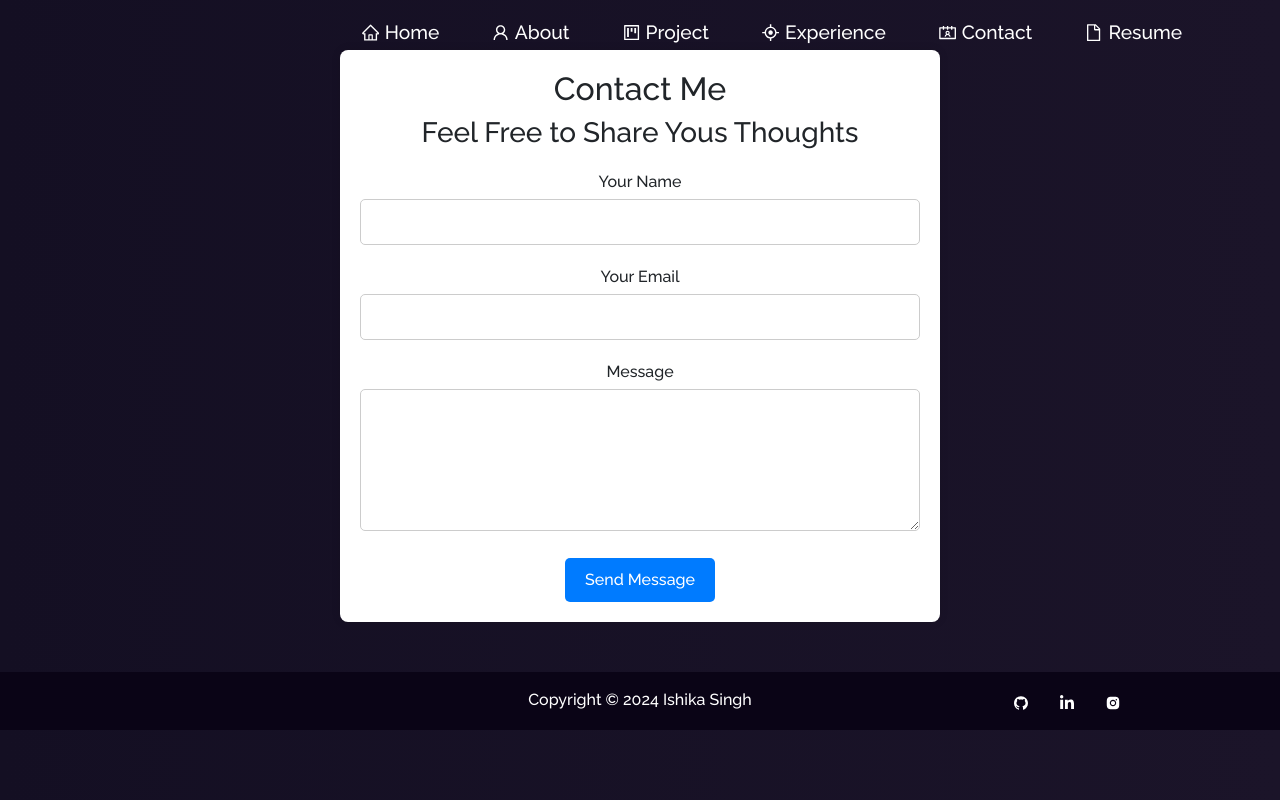
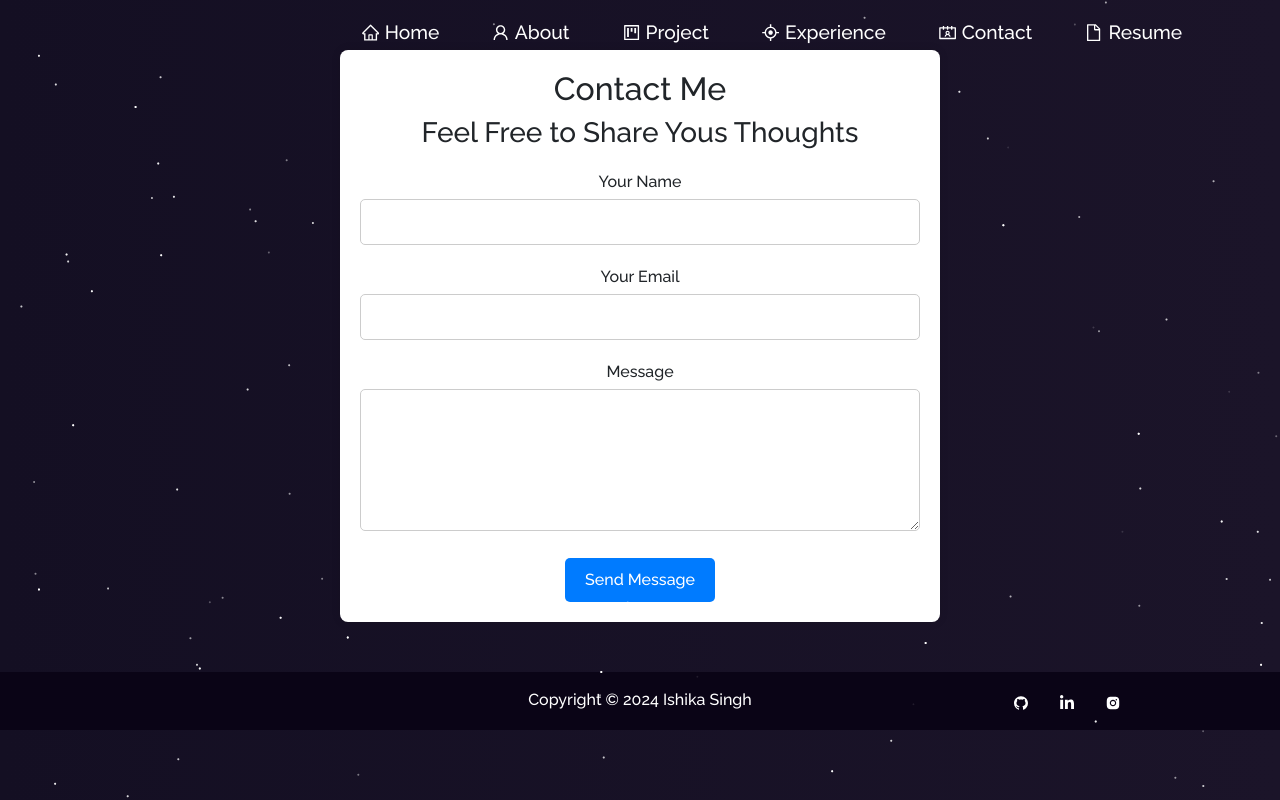
Before and after one commit to ishikasingh21/Ishika-Portfolio-main, a React (Create React App) app: page /contact in a window 1280 px wide. Built offline with nearby package versions, Linux system fonts and the light colour scheme.

Commit message:
contact css js

```diff
--- a/src/components/Contact.css
+++ b/src/components/Contact.css
@@ -15,6 +15,7 @@
 
   .contact-form {
     margin-top: 20px;
+
   }
 
   .form-group {
--- a/src/components/Contact.js
+++ b/src/components/Contact.js
@@ -1,6 +1,8 @@
 // src/components/Contact.js
 import React, { useState } from 'react';
 import './Contact.css';
+import Particle from './Particle';
+
 
 const Contact = () => {
   const [formData, setFormData] = useState({
@@ -23,6 +25,7 @@ const Contact = () => {
 
   return (
     <div className="contact-form-container">
+      <Particle />
       <h2>Contact Me</h2>
       <h3>Feel Free to Share Yous Thoughts</h3>
       <form onSubmit={handleSubmit} className="contact-form">
```
